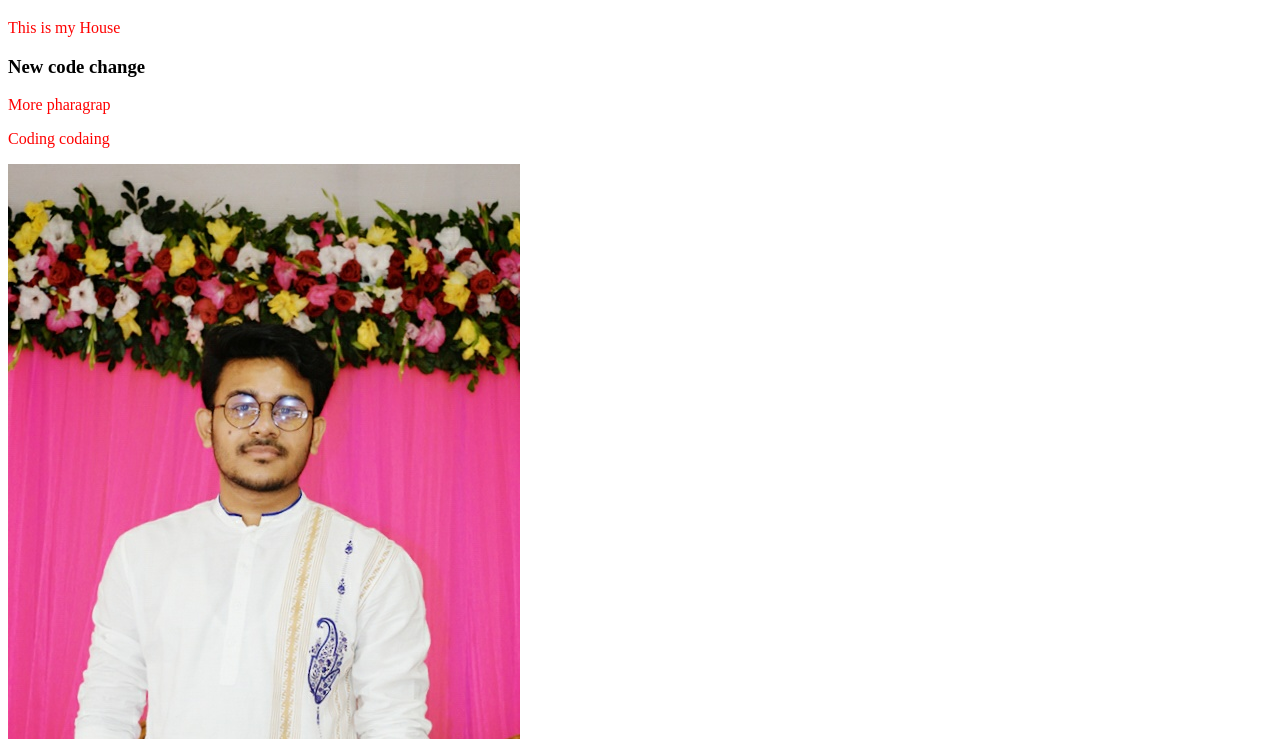
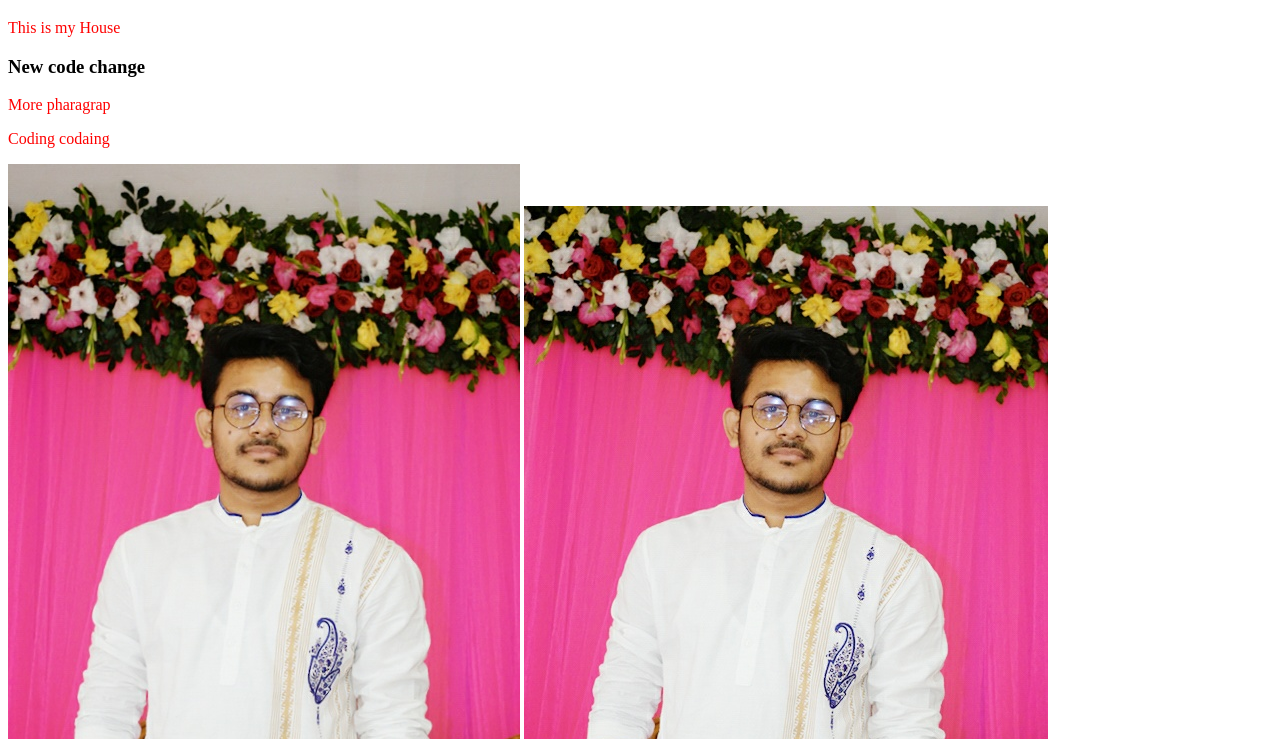
Before and after one commit to mazharulsunny184/my-first-repo, a plain HTML site: page index.html in a window 1280 px wide. Shown: the part 61-800 px from the top of the page. Drawn offline with Linux system fonts and the light colour scheme.

Commit message:
new Imahe added

```diff
--- a/index.html
+++ b/index.html
@@ -14,5 +14,6 @@
     <p>More pharagrap</p>
     <p>Coding codaing </p>
     <img src="IMG_20181217_003105.JPG" alt="">
+    <img src="IMG_20181217_011953.JPG" alt="">
 </body>
 </html>
```
